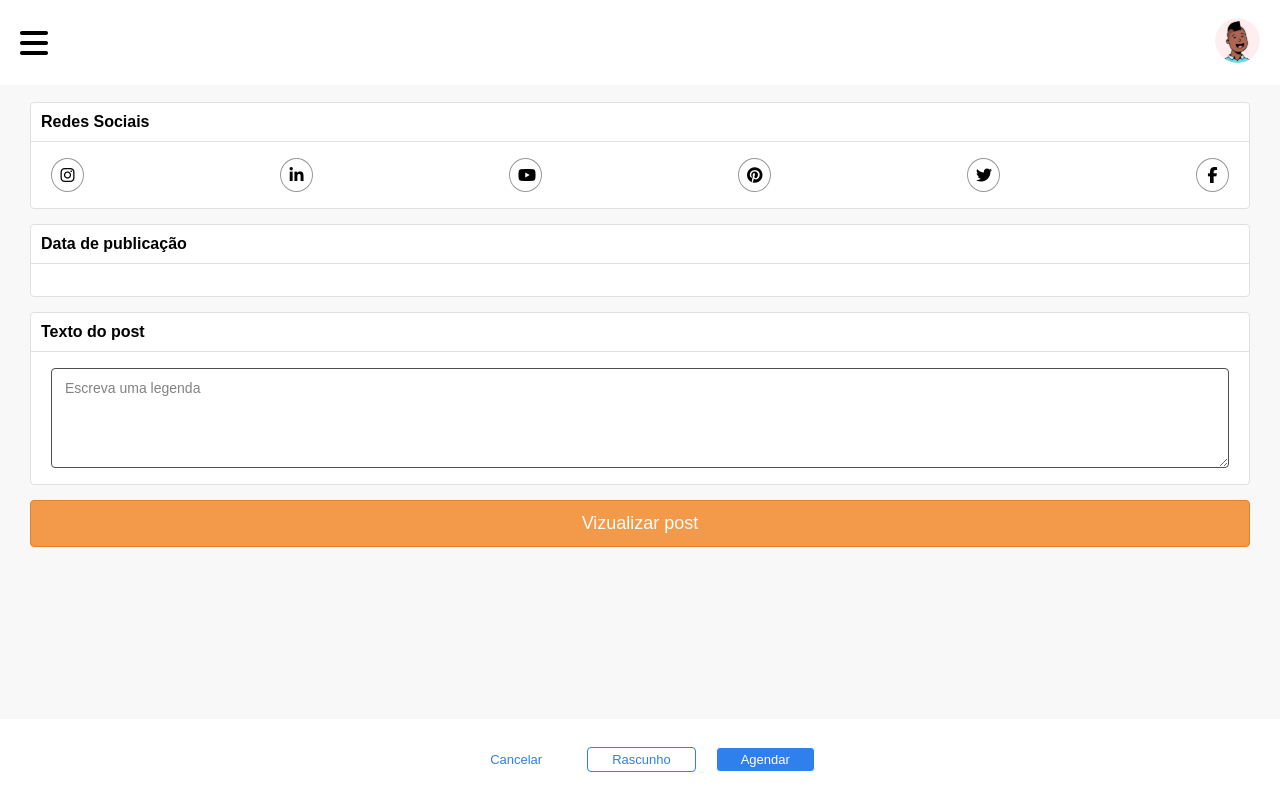
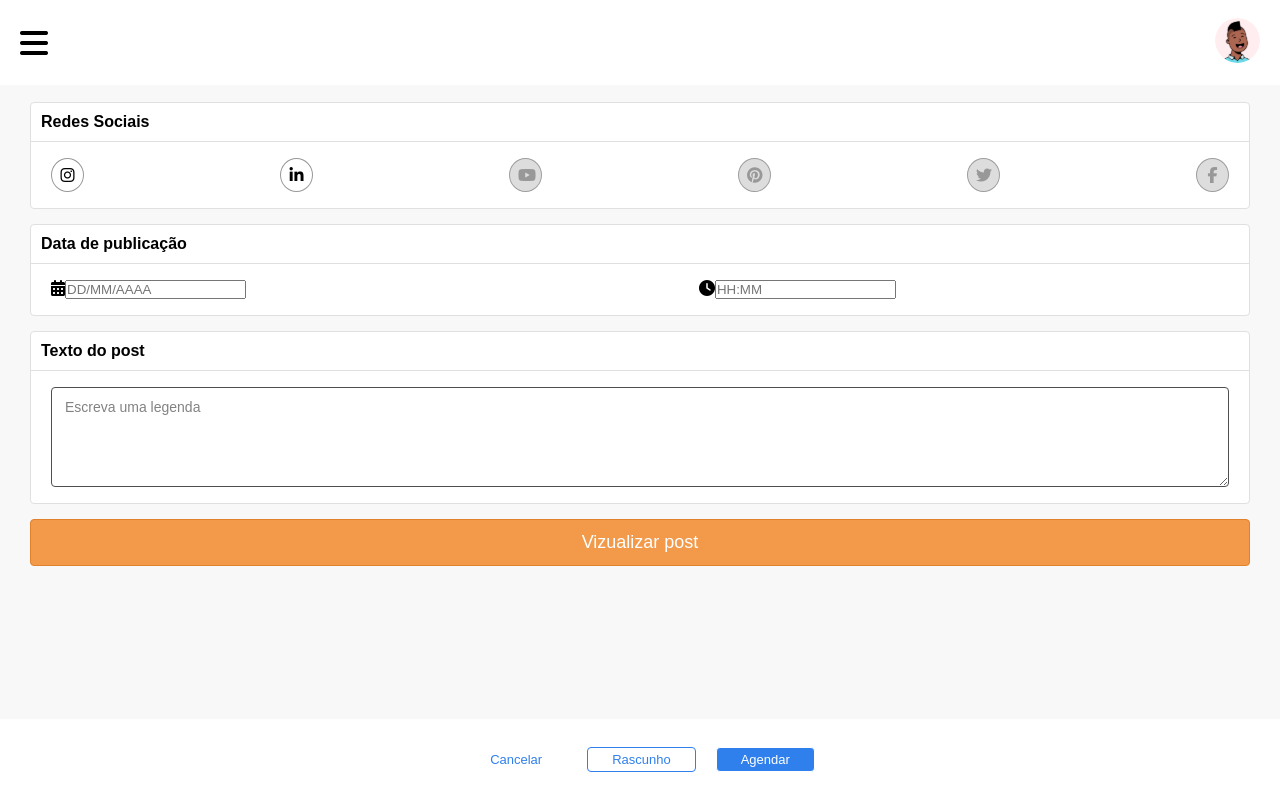
Before and after one commit to drikalves/m-labs-challenge, a Vue app: page /agendamento in a window 1280 px wide. Built offline with nearby package versions, Linux system fonts and the light colour scheme.

Commit message:
Add input-field to the post-datetime card

```diff
--- /dev/null
+++ b/src/assets/stylesheets/input-field.scss
@@ -0,0 +1,26 @@
+.input-container {
+  border: 1px solid #949494;
+  border-radius: 4px;
+  display: flex;
+  margin-bottom: 15px;
+}
+
+.icon {
+	border: none;
+	color: #4F4F4F;
+	min-width: 50px;
+	padding: 14px 10px;
+	text-align: center;
+}
+
+.input-field {
+	border: none;
+  outline: none;
+	padding: 10px;
+	padding-left: 0;
+	width: 100%;
+}
+
+.input-field:focus {
+  border: 2px solid #949494;
+}
--- a/src/views/Scheduling.vue
+++ b/src/views/Scheduling.vue
@@ -9,10 +9,10 @@
         <div class="card-content social-networks">
           <i class="fab fa-instagram"></i>
           <i class="fab fa-linkedin-in"></i>
-          <i class="fab fa-youtube"></i>
-          <i class="fab fa-pinterest"></i>
-          <i class="fab fa-twitter"></i>
-          <i class="fab fa-facebook-f"></i>
+          <i class="fab fa-youtube fab--is-disabled"></i>
+          <i class="fab fa-pinterest fab--is-disabled"></i>
+          <i class="fab fa-twitter fab--is-disabled"></i>
+          <i class="fab fa-facebook-f fab--is-disabled"></i>
         </div>
       </div>
 
@@ -21,7 +21,17 @@
           >Data de publicação
         </div>
 
-        <div class="card-content"></div>
+        <div class="card-content post-datetime">
+          <div class="input-container">
+            <i class="fas fa-calendar-alt icon"></i>
+            <input class="input-field" type="text" placeholder="DD/MM/AAAA">
+          </div>
+
+          <div class="input-container">
+            <i class="fas fa-clock icon"></i>
+            <input class="input-field" type="text" placeholder="HH:MM">
+          </div>
+        </div>
       </div>
 
       <div class="card">
@@ -59,29 +69,40 @@ export default {
 }
 
 .schedule-form {
+  align-items: center;
+  display: flex;
+  flex-direction: column;
+  flex-wrap: wrap;
+  justify-content: center;
+  padding: 17px 30px;
   width: 100%;
-  display: flex;
-  justify-content: center;
-  flex-wrap: wrap;
-  flex-direction: column;
-  align-items: center;
-  padding: 17px 30px;
 }
 
 .social-networks {
   justify-content: space-between;
 }
 
+.post-datetime {
+  justify-content: space-between;
+}
+
+.post-datetime > .input-container {
+  width: 45%;
+}
+
 .fab {
   background-color: white;
   border: 1px solid #989898;
-  padding: 8px;
+  padding: 8px;.post-datetime > .input-container:first-of-type {
+  margin-right: 15px;
+}
   width: 33px;
   text-align: center;
   text-decoration: none;
   border-radius: 50%;
 
   &:hover {
+    background-color: #FFF3E0;
     border-color: #EF9F2E;
     color: #EF9F2E;
   }
@@ -93,7 +114,7 @@ export default {
 
 .fab--is-disabled {
   background-color: #DDDDDD;
-  border-color: #989898;
+  border-color: #9E9E9E;
   color: #989898;
   pointer-events: none;
 
```
